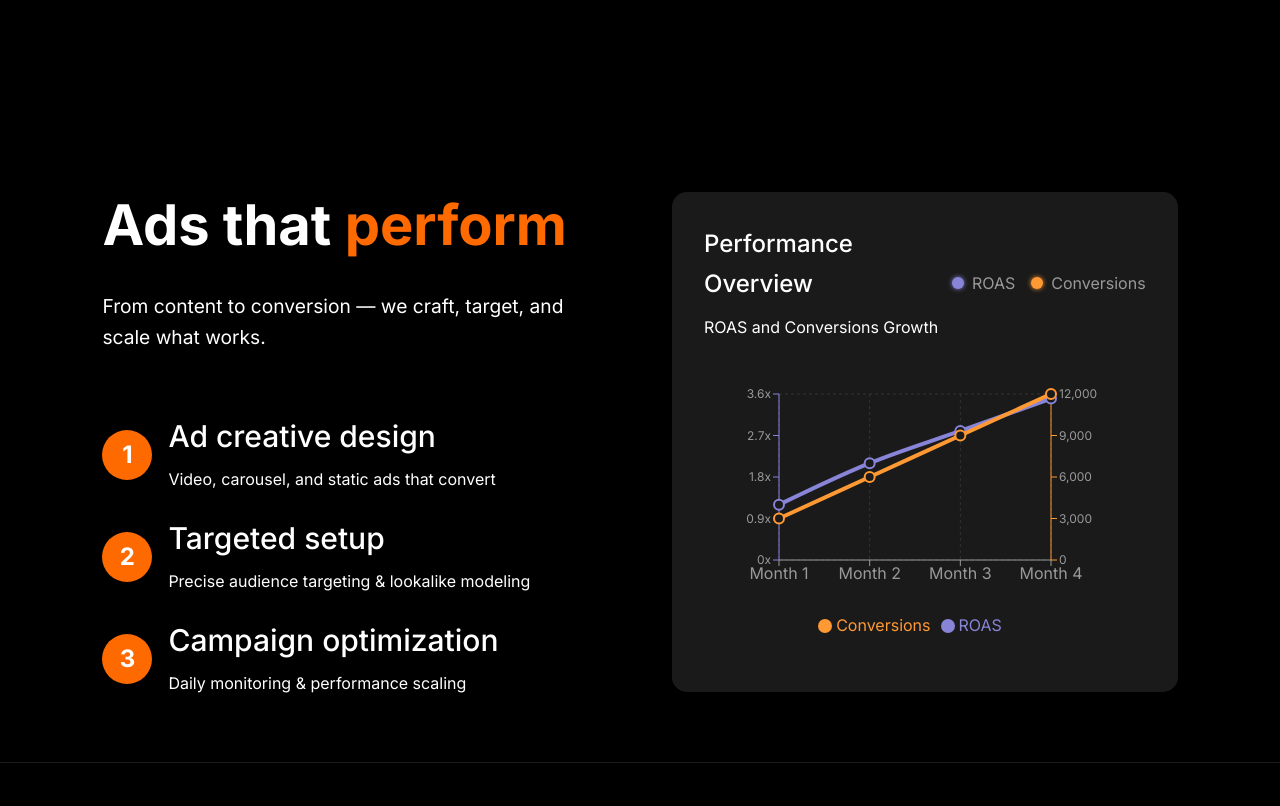
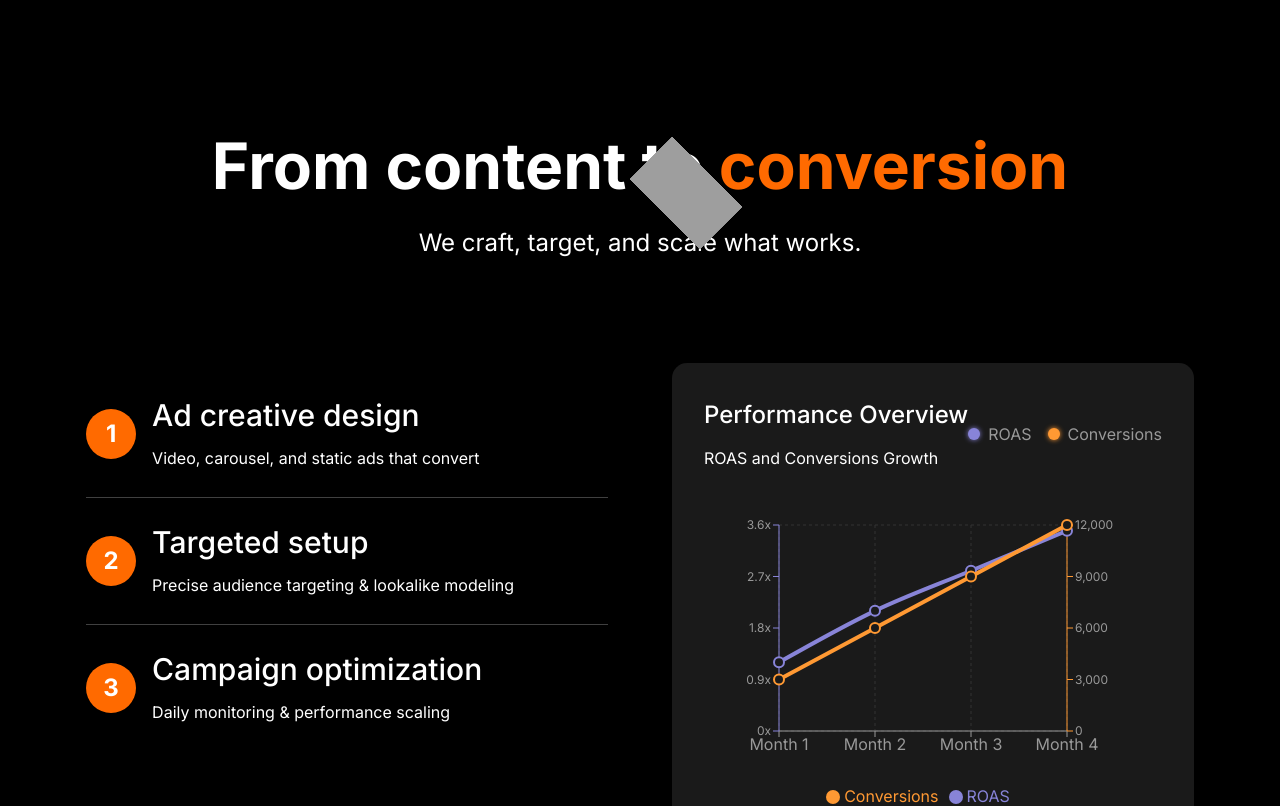
Before and after one commit to sho-obum/NewDigitar, a Next.js app: page /social in a window 1280 px wide. Shown: the part 780-1586 px from the top of the page. Built offline with nearby package versions, Linux system fonts and the light colour scheme; grey boxes are pictures that could not be loaded.

Commit message:
Fixed social  Page

```diff
--- a/src/pages/social.tsx
+++ b/src/pages/social.tsx
@@ -15,8 +15,23 @@ const SocialPage = () => {
   ];
 
   return (
-    <Layout header={1} footer={1} video={true}>
-      <div className="social-container">
+    <Layout header={1} footer={1} video={true}
+
+    >
+      <div className="social-wrapper"
+      style={{
+        display: 'flex',
+        flexDirection: 'column',
+        justifyContent: 'center',
+        alignItems: 'center',
+
+      }}
+      >
+        <div className="social-container"
+        style={{
+          //  maxWidth: '1500px',
+        }}
+        >
           {/* Left Side Content */}
           <motion.div
             className="social-left"
@@ -262,7 +277,6 @@ const SocialPage = () => {
                 >
                   NOT JUST PRESENT
                 </span>
-
               </motion.div>
             </div>
             <hr
@@ -455,168 +469,262 @@ const SocialPage = () => {
             }
           `}</style>
         </div>
+        <div className="chart-section">
+          <div className="chart-header">
+            <h1
+              style={{
+                fontSize: "4rem",
+                fontWeight: "bold",
+                color: "white",
+                margin: 0,
+                lineHeight: 1.2,
+                textAlign: "center",
+              }}
+            >
+              From content to{" "}
+              <span style={{ color: "#ff6a00" }}>conversion</span>
+            </h1>
 
-      <div style={{
-        background: 'black',
-        padding: '4rem 8%',
-        display: 'grid',
-        gridTemplateColumns: '1fr 1fr',
-        gap: '4rem',
-        color: 'white'
-      }}>
+            <p
+              style={{
+                fontSize: "1.5rem",
+                color: "#999",
+                lineHeight: 1.6,
+                margin: "20px 0px",
+                  textAlign: "center",
+              }}
+            >
+              {" "}
+              We craft, target, and scale what works.
+            </p>
+            <img
+              src="http://media-public.canva.com/P5wOs/MAGGhGP5wOs/1/tl.png"
+              alt=""
+              className="social-arrow"
+              style={{
+                position: "relative",
+                width: "100px",
+                transform: " rotate(225deg)",
+                top: "-120px",
+                left: "550px",
+              }}
+            />
+          </div>
+          <div
+            style={{
+              background: "black",
+              padding: "20px 0px",
+              display: "grid",
+              gridTemplateColumns: "1fr 1fr",
+              gap: "4rem",
+              color: "white",
+            }}
+          >
             {/* Left Section */}
-        <div style={{
-          display: 'flex',
-          flexDirection: 'column',
-          gap: '2rem'
-        }}>
-          <h1 style={{
-            fontSize: '3.5rem',
-            fontWeight: 'bold',
-            color: 'white',
-            margin: 0,
-            lineHeight: 1.2
-          }}>Ads that <span style={{ color: '#ff6a00' }}>perform</span></h1>
-
-          <p style={{
-            fontSize: '1.2rem',
-            color: '#999',
-            lineHeight: 1.6,
-            margin: 0
-          }}>From content to conversion — we craft, target, and scale what works.</p>
-
-          <div style={{
-            display: 'flex',
-            flexDirection: 'column',
-            gap: '1.5rem',
-            marginTop: '2rem'
-          }}>
-            <div style={{
-              display: 'flex',
-              alignItems: 'center',
-              gap: '1rem'
-            }}>
-              <div style={{
-                width: '50px',
-                height: '50px',
-                borderRadius: '50%',
-                background: '#ff6a00',
-                display: 'flex',
-                alignItems: 'center',
-                justifyContent: 'center',
-                fontSize: '1.5rem',
-                fontWeight: 'bold'
-              }}>1</div>
+            <div
+              style={{
+                display: "flex",
+                flexDirection: "column",
+                gap: "2rem",
+              }}
+            >
+              <div
+                style={{
+                  display: "flex",
+                  flexDirection: "column",
+                  gap: "1.5rem",
+                  marginTop: "2rem",
+                }}
+              >
+                <div
+                  style={{
+                    display: "flex",
+                    alignItems: "center",
+                    gap: "1rem",
+                  }}
+                >
+                  <div
+                    style={{
+                      width: "50px",
+                      height: "50px",
+                      borderRadius: "50%",
+                      background: "#ff6a00",
+                      display: "flex",
+                      alignItems: "center",
+                      justifyContent: "center",
+                      fontSize: "1.5rem",
+                      fontWeight: "bold",
+                    }}
+                  >
+                    1
+                  </div>
                   <div>
-                <h3 style={{ color: 'white', margin: 0 }}>Ad creative design</h3>
-                <p style={{ color: '#999', margin: '0.5rem 0 0 0' }}>Video, carousel, and static ads that convert</p>
+                    <h3 style={{ color: "white", margin: 0 }}>
+                      Ad creative design
+                    </h3>
+                    <p style={{ color: "#999", margin: "0.5rem 0 0 0" }}>
+                      Video, carousel, and static ads that convert
+                    </p>
                   </div>
                 </div>
 
-            <div style={{
-              display: 'flex',
-              alignItems: 'center',
-              gap: '1rem'
-            }}>
-              <div style={{
-                width: '50px',
-                height: '50px',
-                borderRadius: '50%',
-                background: '#ff6a00',
-                display: 'flex',
-                alignItems: 'center',
-                justifyContent: 'center',
-                fontSize: '1.5rem',
-                fontWeight: 'bold'
-              }}>2</div>
+<hr />
+                <div
+                  style={{
+                    display: "flex",
+                    alignItems: "center",
+                    gap: "1rem",
+                  }}
+                >
+                  <div
+                    style={{
+                      width: "50px",
+                      height: "50px",
+                      borderRadius: "50%",
+                      background: "#ff6a00",
+                      display: "flex",
+                      alignItems: "center",
+                      justifyContent: "center",
+                      fontSize: "1.5rem",
+                      fontWeight: "bold",
+                    }}
+                  >
+                    2
+                  </div>
                   <div>
-                <h3 style={{ color: 'white', margin: 0 }}>Targeted setup</h3>
-                <p style={{ color: '#999', margin: '0.5rem 0 0 0' }}>Precise audience targeting & lookalike modeling</p>
+                    <h3 style={{ color: "white", margin: 0 }}>
+                      Targeted setup
+                    </h3>
+                    <p style={{ color: "#999", margin: "0.5rem 0 0 0" }}>
+                      Precise audience targeting & lookalike modeling
+                    </p>
                   </div>
                 </div>
-
-            <div style={{
-              display: 'flex',
-              alignItems: 'center',
-              gap: '1rem'
-            }}>
-              <div style={{
-                width: '50px',
-                height: '50px',
-                borderRadius: '50%',
-                background: '#ff6a00',
-                display: 'flex',
-                alignItems: 'center',
-                justifyContent: 'center',
-                fontSize: '1.5rem',
-                fontWeight: 'bold'
-              }}>3</div>
+<hr />
+                <div
+                  style={{
+                    display: "flex",
+                    alignItems: "center",
+                    gap: "1rem",
+                  }}
+                >
+                  <div
+                    style={{
+                      width: "50px",
+                      height: "50px",
+                      borderRadius: "50%",
+                      background: "#ff6a00",
+                      display: "flex",
+                      alignItems: "center",
+                      justifyContent: "center",
+                      fontSize: "1.5rem",
+                      fontWeight: "bold",
+                    }}
+                  >
+                    3
+                  </div>
                   <div>
-                <h3 style={{ color: 'white', margin: 0 }}>Campaign optimization</h3>
-                <p style={{ color: '#999', margin: '0.5rem 0 0 0' }}>Daily monitoring & performance scaling</p>
+                    <h3 style={{ color: "white", margin: 0 }}>
+                      Campaign optimization
+                    </h3>
+                    <p style={{ color: "#999", margin: "0.5rem 0 0 0" }}>
+                      Daily monitoring & performance scaling
+                    </p>
                   </div>
                 </div>
               </div>
             </div>
 
             {/* Right Section with Combined Chart */}
-        <div style={{
-          display: 'flex',
-          flexDirection: 'column'
-        }}>
-          <div style={{
-            background: '#1a1a1a',
-            borderRadius: '15px',
-            padding: '2rem',
-            height: '500px',
-            display: 'flex',
-            flexDirection: 'column'
-          }}>
-            <div style={{
-              marginBottom: '2rem',
-              display: 'flex',
-              justifyContent: 'space-between',
-              alignItems: 'center'
-            }}>
+            <div
+              style={{
+                display: "flex",
+                flexDirection: "column",
+              }}
+            >
+              <div
+                style={{
+                  background: "#1a1a1a",
+                  borderRadius: "15px",
+                  padding: "2rem",
+                  height: "500px",
+                  display: "flex",
+                  flexDirection: "column",
+                }}
+              >
+                <div
+                  style={{
+                    marginBottom: "2rem",
+                    display: "flex",
+                    justifyContent: "space-between",
+                    alignItems: "center",
+                  }}
+                >
                   <div>
-                <h3 style={{ color: 'white', margin: 0, fontSize: '1.5rem' }}>Performance Overview</h3>
-                <p style={{ color: '#999', margin: '0.5rem 0 0 0' }}>ROAS and Conversions Growth</p>
+                    <h3
+                      style={{ color: "white", margin: 0, fontSize: "1.5rem" }}
+                    >
+                      Performance Overview
+                    </h3>
+                    <p style={{ color: "#999", margin: "0.5rem 0 0 0" }}>
+                      ROAS and Conversions Growth
+                    </p>
                   </div>
-              <div style={{
-                display: 'flex',
-                gap: '1rem',
-                alignItems: 'center'
-              }}>
-                <div style={{ display: 'flex', alignItems: 'center', gap: '0.5rem' }}>
-                  <div style={{
-                    width: '12px',
-                    height: '12px',
-                    background: '#8884d8',
-                    borderRadius: '50%',
-                    boxShadow: '0 0 5px #8884d8'
-                  }}></div>
-                  <span style={{ color: '#999' }}>ROAS</span>
+                  <div
+                    style={{
+                      display: "flex",
+                      gap: "1rem",
+                      alignItems: "center",
+                    }}
+                  >
+                    <div
+                      style={{
+                        display: "flex",
+                        alignItems: "center",
+                        gap: "0.5rem",
+                      }}
+                    >
+                      <div
+                        style={{
+                          width: "12px",
+                          height: "12px",
+                          background: "#8884d8",
+                          borderRadius: "50%",
+                          boxShadow: "0 0 5px #8884d8",
+                        }}
+                      ></div>
+                      <span style={{ color: "#999" }}>ROAS</span>
                     </div>
-                <div style={{ display: 'flex', alignItems: 'center', gap: '0.5rem' }}>
-                  <div style={{
-                    width: '12px',
-                    height: '12px',
-                    background: '#ff9933',
-                    borderRadius: '50%',
-                    boxShadow: '0 0 5px #ff9933'
-                  }}></div>
-                  <span style={{ color: '#999' }}>Conversions</span>
+                    <div
+                      style={{
+                        display: "flex",
+                        alignItems: "center",
+                        gap: "0.5rem",
+                      }}
+                    >
+                      <div
+                        style={{
+                          width: "12px",
+                          height: "12px",
+                          background: "#ff9933",
+                          borderRadius: "50%",
+                          boxShadow: "0 0 5px #ff9933",
+                        }}
+                      ></div>
+                      <span style={{ color: "#999" }}>Conversions</span>
                     </div>
                   </div>
                 </div>
                 <Chart
                   data={[
-                { month: 'Month 1', roas: 1.2, conversions: 3000 },
-                { month: 'Month 2', roas: 2.1, conversions: 6000 },
-                { month: 'Month 3', roas: 2.8, conversions: 9000 },
-                { month: 'Month 4', roas: 3.5, conversions: 12000 },
+                    { month: "Month 1", roas: 1.2, conversions: 3000 },
+                    { month: "Month 2", roas: 2.1, conversions: 6000 },
+                    { month: "Month 3", roas: 2.8, conversions: 9000 },
+                    { month: "Month 4", roas: 3.5, conversions: 12000 },
                   ]}
                 />
+              </div>
+            </div>
           </div>
         </div>
       </div>
```
Lines whose indentation alone changed are shown as unchanged.
